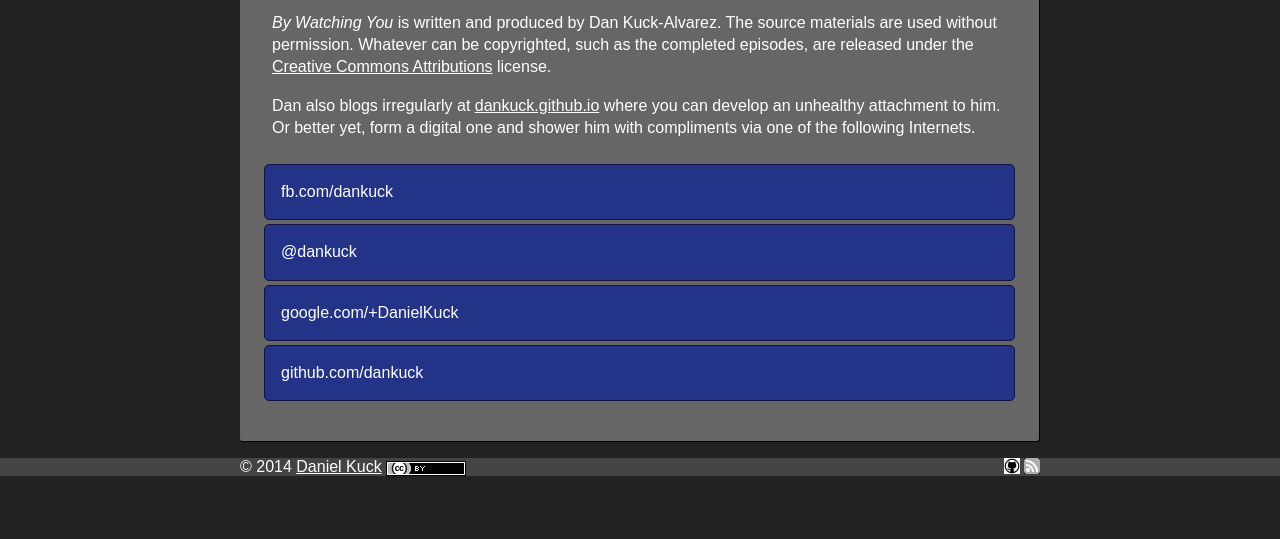
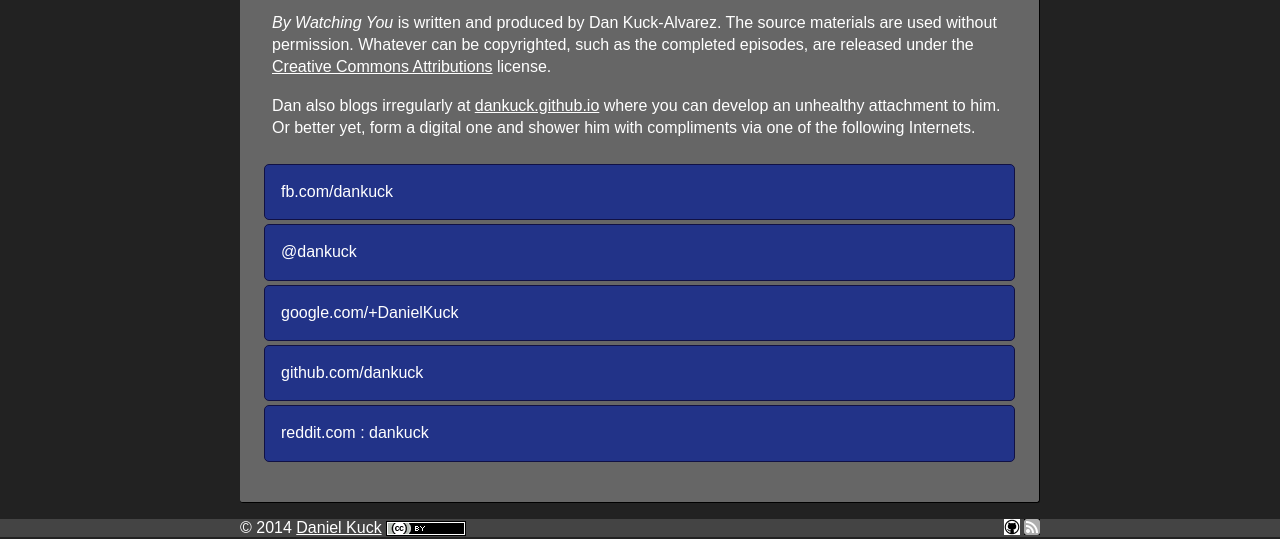
Before and after one commit to dankuck/by-watching-you, a Jekyll site: the page built from contact/index.html, in a window 1280 px wide, cut to the strip 522-1061 px from the top of the page. Built offline with Jekyll 4.4.1, drawn with Linux system fonts in a browser that asks for light colours; before the commit the page ends 1000 px from its top, so only the background shows below that.

Commit message:
Hey I got my reddit on.

```diff
--- a/contact/index.html
+++ b/contact/index.html
@@ -35,4 +35,5 @@
 	<li><a href="http://twitter.com/dankuck">@dankuck</a></li>
 	<li><a href="https://google.com/+DanielKuck">google.com/+DanielKuck</a></li>
 	<li><a href="https://github.com/dankuck">github.com/dankuck</a></li>
+	<li><a href="https://www.reddit.com/user/dankuck/">reddit.com : dankuck</a></li>
 </ul>
```
